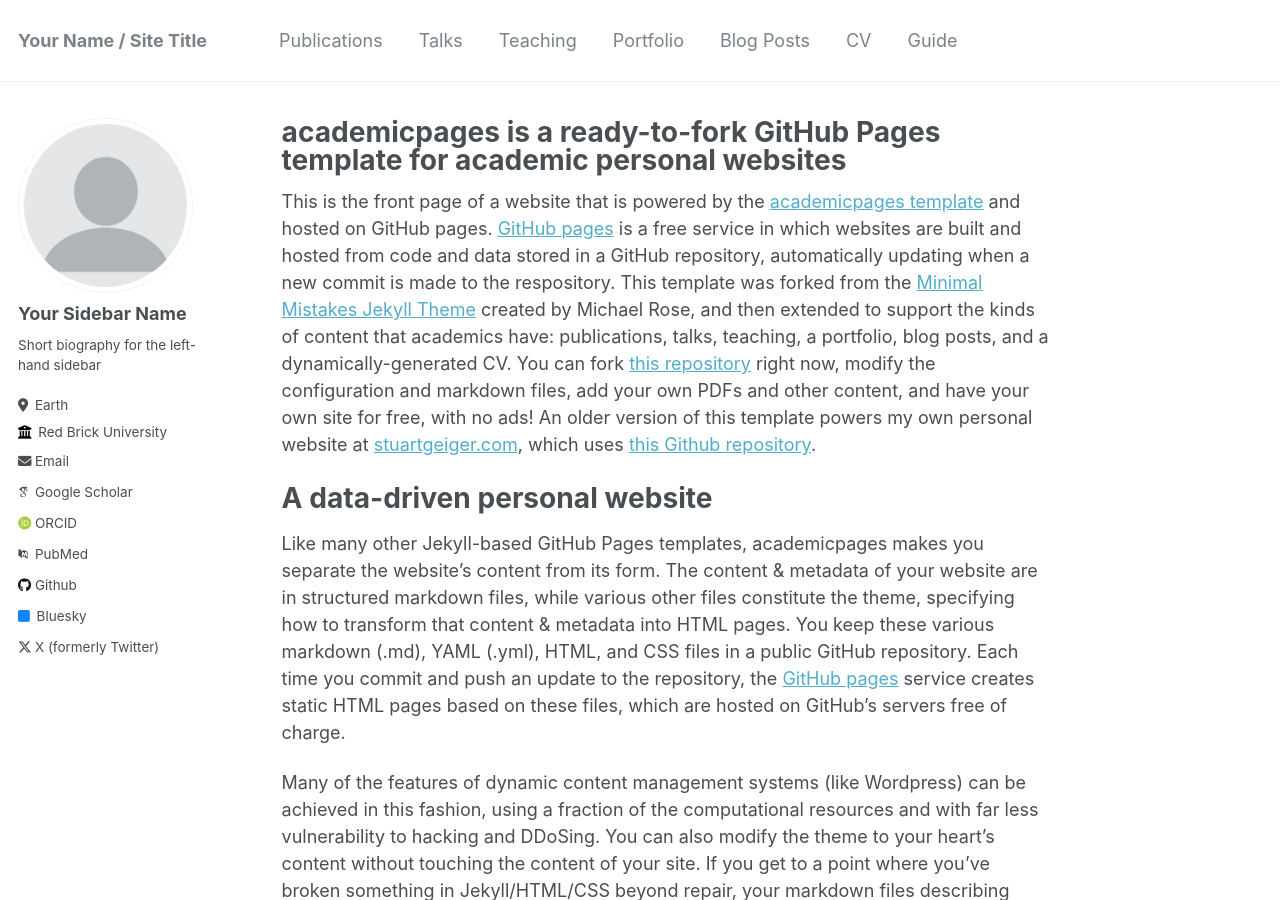
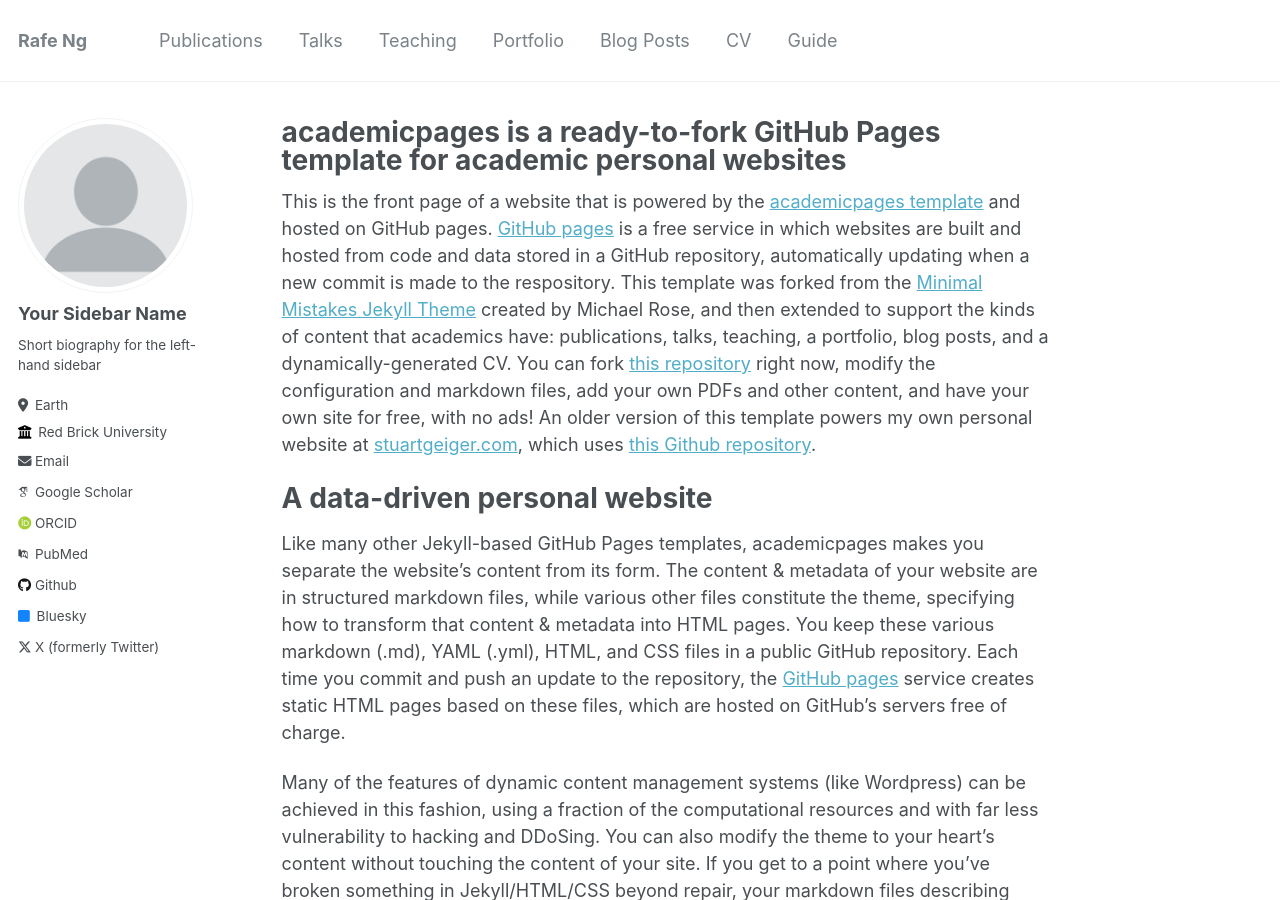
Before and after one commit to Nghf07/rafeng3, a Jekyll site: the page built from _pages/about.md, in a window 1280 px wide and 900 px high. Built offline with Jekyll 4.4.1, drawn with Linux system fonts in a browser that asks for light colours; some web fonts are replaced.

Commit message:
Update _config.yml

```diff
--- a/_config.yml
+++ b/_config.yml
@@ -8,7 +8,7 @@
 
 # Basic Site Settings
 locale                   : "en-US"
-title                    : "Your Name / Site Title"
+title                    : "Rafe Ng"
 title_separator          : "-"
 name                     : &name "Your Name"
 description              : &description "personal description"
```
